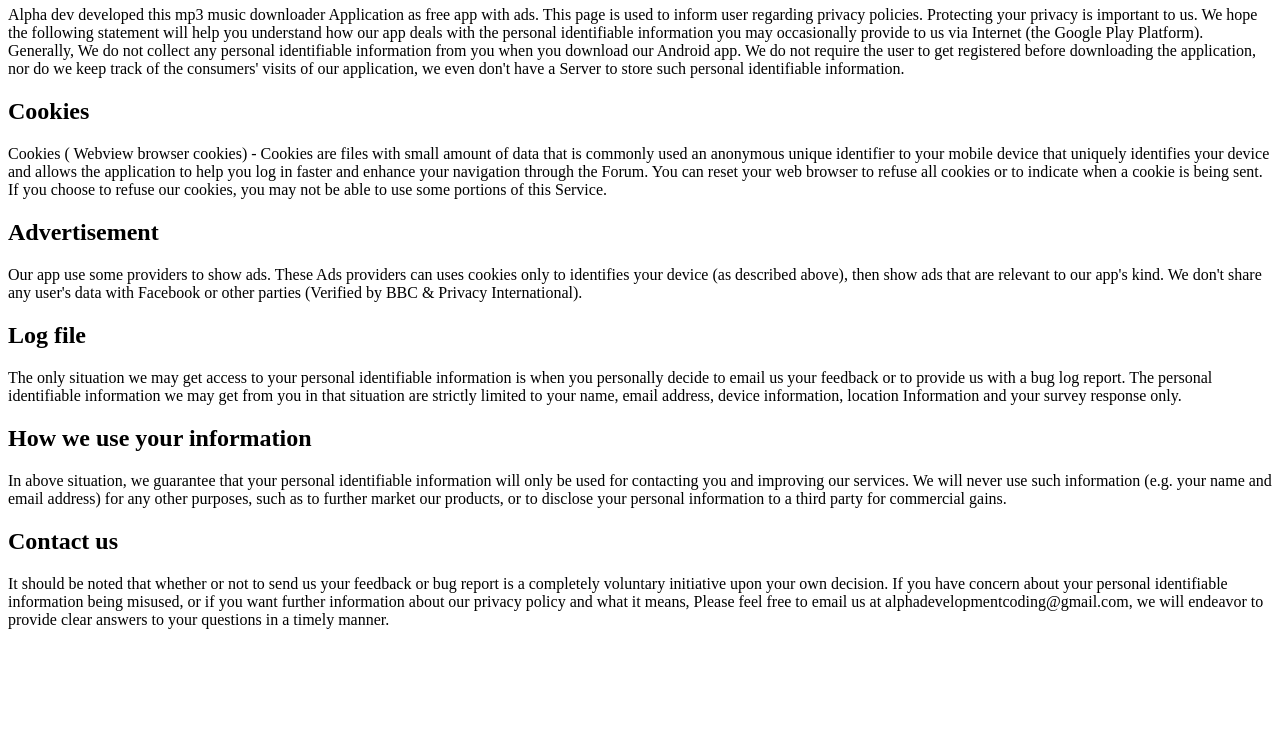
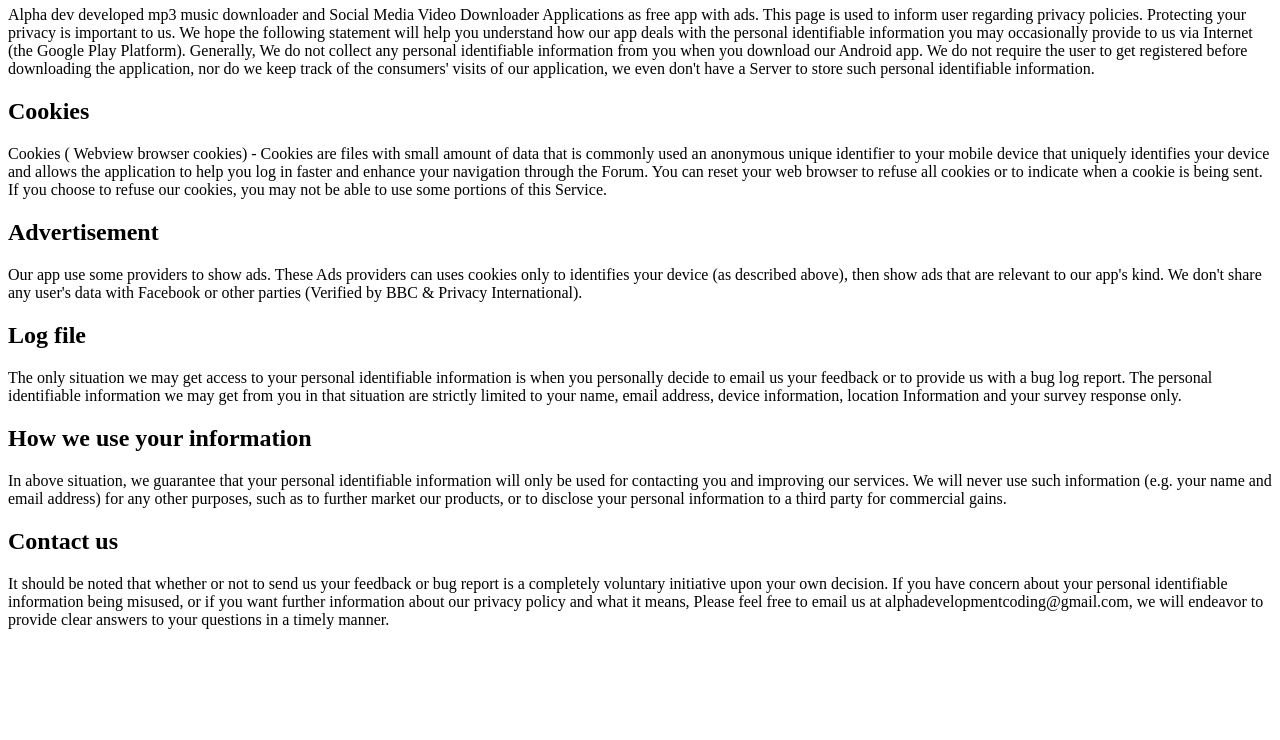
Before and after one commit to alphadevelopmentcoding/privacy, a plain HTML site: page index.html in a window 1280 px wide. Shown: the part 60-800 px from the top of the page. Drawn offline with Linux system fonts and the light colour scheme.

Commit message:
Update index.html

```diff
--- a/index.html
+++ b/index.html
@@ -1,5 +1,5 @@
 <h1>Privacy Policy</h1>
-<p>Alpha dev developed this mp3 music downloader Application as free app with ads. This page is used to inform user regarding privacy policies. Protecting your privacy is important to us. We hope the following statement will help you understand how our app deals with the personal identifiable information you may occasionally provide to us via Internet (the Google Play Platform).
+<p>Alpha dev developed  mp3 music downloader and Social Media Video Downloader Applications as free app with ads. This page is used to inform user regarding privacy policies. Protecting your privacy is important to us. We hope the following statement will help you understand how our app deals with the personal identifiable information you may occasionally provide to us via Internet (the Google Play Platform).
 
 Generally, We do not collect any personal identifiable information from you when you download our Android app. We do not require the user to get registered before downloading the application, nor do we keep track of the consumers' visits of our application, we even don't have a Server to store such personal identifiable information.</p>
 
```
